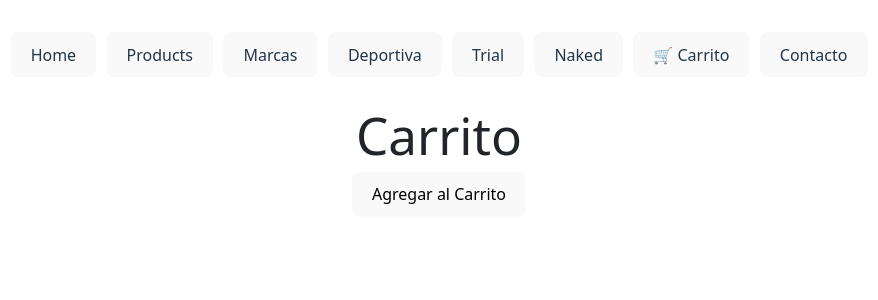
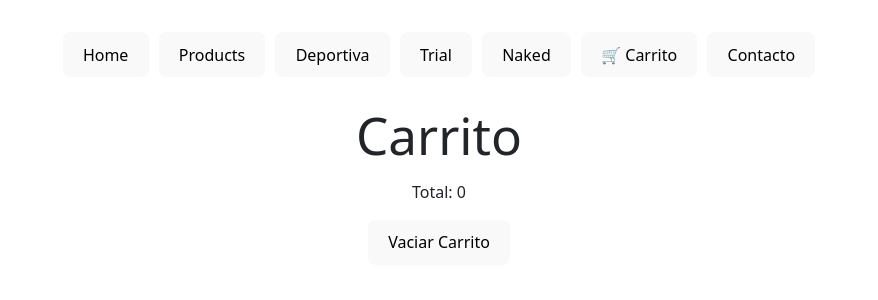
Before and after one commit to santisapee/Motohouse2.0, a React (Vite) app: page /cart in a window 1280 px wide. Shown: the top 300 px of the page, without its empty margins (201-1079 px from the left). Built offline with nearby package versions, Linux system fonts and the light colour scheme.

Commit message:
carrito update

```diff
--- a/src/components/ButtonComponnent.jsx
+++ b/src/components/ButtonComponnent.jsx
@@ -1,22 +1,38 @@
 import { useState } from "react";
 
-function ButtonComponnent({stock, isDisabled}) {
-    const misEstilos = {
-        backgroundColor:'red',
-    }
-
-
-    const [amount, setAmount] = useState(1);
+function ButtonComponnent({ stock, isDisabled, amount, setAmount }) {
+  const misEstilos = {
+    backgroundColor: "red",
+  };
 
   return (
-
-    !isDisabled &&(<div>Cantidad
-        <button className="menos" onClick={() => {amount > 1 && setAmount(amount-1)}} disabled={isDisabled} style={{misEstilos}}>-</button>
+    !isDisabled && (
+      <div>
+        Cantidad
+        <button
+          className="menos"
+          onClick={() => {
+            amount > 1 && setAmount(amount - 1);
+          }}
+          disabled={isDisabled}
+          style={{ misEstilos }}
+        >
+          -
+        </button>
         {amount}
-        <button className="mas" onClick={() => {amount < stock && setAmount(amount+1)}} disabled={isDisabled} style={{misEstilos}}>+</button>
-
-    </div>)
-  )
+        <button
+          className="mas"
+          onClick={() => {
+            amount < stock && setAmount(amount + 1);
+          }}
+          disabled={isDisabled}
+          style={{ misEstilos }}
+        >
+          +
+        </button>
+      </div>
+    )
+  );
 }
 
-export default ButtonComponnent
+export default ButtonComponnent;
--- a/src/components/cart/Carrito.jsx
+++ b/src/components/cart/Carrito.jsx
@@ -1,14 +1,42 @@
-import React from 'react';
+import React from "react";
+import { useContext } from "react";
+import { CartContext } from "../../context/CartContext";
 
 export default function Cart() {
-  const addToCart = (item) => {
-    console.log('Item agregado al carrito:', item);
-  };
+  const {
+    carrito,
+    vaciarCarrito,
+    precioTotal,
+    deleteProduct,
+    restarProduct,
+    sumarProduct,
+  } = useContext(CartContext);
 
+  console.log(carrito);
   return (
-    <div>
-      <h1>Carrito</h1>
-      <button onClick={() => addToCart({ id: 1, name: 'Producto ejemplo' })}>Agregar al Carrito</button>
-    </div>
+    <>
+      <div>
+        <h1>Carrito</h1>
+        <ul>
+          {carrito.map((prod) => (
+            <li key={prod.id}>
+              <img src={prod.image} alt={prod.title} />
+              <p>{prod.title}</p>
+              <p>{prod.price}</p>
+              <p>{prod.amount}</p>
+              <button onClick={() => deleteProduct(prod.id)}>Eliminar</button>
+              <button onClick={() => restarProduct(prod.id, prod.amount)}>
+                -
+              </button>
+              <button onClick={() => sumarProduct(prod.id, prod.amount)}>
+                +
+              </button>
+            </li>
+          ))}
+        </ul>
+        <p>Total: {precioTotal}</p>
+        <button onClick={vaciarCarrito}>Vaciar Carrito</button>
+      </div>
+    </>
   );
 }
--- a/src/components/navigation/NavBar.jsx
+++ b/src/components/navigation/NavBar.jsx
@@ -1,33 +1,39 @@
-import { Link } from 'react-router-dom';
+import { Link } from "react-router-dom";
 
 export default function NavBar() {
   return (
     <>
-      <div style={{ marginBottom: 30, display: 'flex', flexWrap:'wrap', justifyContent:'center', gap: 10, color: 'white' }}>
-        <button>
-          <Link to={'/'}>Home</Link>
-        </button>
-        <button>
-          <Link to={'/products'}>Products</Link>
-        </button>
-        <button>
-          <Link to={'/categories'}>Marcas</Link>
-        </button>
-        <button>
-          <Link to={'/categories/deportiva'}>Deportiva</Link>
-        </button>
-        <button>
-          <Link to={'/categories/trial'}>Trial</Link>
-        </button>
-        <button>
-          <Link to={'/categories/naked'}>Naked</Link>
-        </button>
-        <button>
-          <Link to={'/cart'}>🛒 Carrito</Link>
-        </button>
-        <button>
-          <Link to={'/contact'}>Contacto</Link>
-        </button>
+      <div
+        style={{
+          marginBottom: 30,
+          display: "flex",
+          flexWrap: "wrap",
+          justifyContent: "center",
+          gap: 10,
+          color: "white",
+        }}
+      >
+        <Link to={"/"}>
+          <button>Home</button>
+        </Link>
+        <Link to={"/products"}>
+          <button>Products</button>
+        </Link>
+        <Link to={"/categories/deportiva"}>
+          <button>Deportiva</button>
+        </Link>
+        <Link to={"/categories/trial"}>
+          <button>Trial</button>
+        </Link>
+        <Link to={"/categories/naked"}>
+          <button>Naked</button>
+        </Link>
+        <Link to={"/cart"}>
+          <button>🛒 Carrito</button>
+        </Link>
+        <Link to={"/contact"}>
+          <button>Contacto</button>
+        </Link>
       </div>
     </>
   );
--- a/src/components/product/ProductDetail.jsx
+++ b/src/components/product/ProductDetail.jsx
@@ -1,38 +1,33 @@
 import { useParams } from 'react-router-dom';
-import { useState, useEffect } from 'react';
-import { getProduct } from '../../asyncMock';
-import ButtonComponnent from '../ButtonComponnent';
+import { getProductsByCategory } from '../../asyncMock';
+import { useEffect, useState } from 'react';
+import SingleProduct from '../product/SingleProduct';
 
-export default function ProductDetail() {
-  const { prodId } = useParams();
-
-  const [product, setProduct] = useState({});
+export default function CategoriesComponent() {
+  const [products, setProducts] = useState([]);
+  const { categories } = useParams();
 
   useEffect(() => {
-    setProduct(getProduct(prodId));
-  }, [prodId]);
+    const fetchData = async () => {
+      try {
+        const response = await getProductsByCategory(categories);
+        setProducts(response);
+      } catch (error) {
+        console.error(error);
+      }
+    };
 
-  const [showMenu, setShowMenu] = useState(true);
-
-  const toggleMenu = ()=>{
-    setShowMenu((isShown) => !isShown);
-}
+    fetchData();
+  }, [categories]);
 
   return (
     <>
-      <div>
-        {/* <h1>{product.id}</h1> */}
-        <h3>{product.title}</h3>
-        <img src={product.image} alt={product.title} />
-        <p>{product.description}</p>
-        <p>{product.categories}</p>
-        <p>Precio $ {product.price}</p>
-        <ButtonComponnent stock={10} isDisabled={showMenu} />
-        <button onClick={toggleMenu}>Elegir cantidad</button>
-        <button>
-          Agregar al Carrito
-        </button>
-      </div>
+      <h1>Productos: {categories}</h1>
+      <ul style={{display: 'flex', flexWrap: 'wrap', flexDirection: 'row', justifyContent:'center',  gap: '10px'}}>
+        {products.map(product => (
+          <SingleProduct key={product.id} product={product} />
+        ))}
+      </ul>
     </>
   );
 }
--- a/src/components/product/SingleProduct.jsx
+++ b/src/components/product/SingleProduct.jsx
@@ -1,15 +1,30 @@
-import { useParams } from 'react-router-dom';
-import { useState, useEffect } from 'react';
-import { getProduct } from '../../asyncMock';
-import ButtonComponnent from '../ButtonComponnent';
+import { useParams } from "react-router-dom";
+import { useState, useEffect } from "react";
+import { getProduct } from "../../asyncMock";
+import ButtonComponnent from "../ButtonComponnent";
+import { CartContext } from "../../context/CartContext";
+import { useContext } from "react";
 
-export default function SingleProduct({product}) {
+export default function SingleProduct({ product }) {
+  const [showMenu, setShowMenu] = useState(true);
+  const [amount, setAmount] = useState(1);
+  const { carrito, setCarrito } = useContext(CartContext);
 
-  const [showMenu, setShowMenu] = useState(true);
+  const toggleMenu = () => {
+    setShowMenu((isShown) => !isShown);
+  };
 
-  const toggleMenu = ()=>{
-    setShowMenu((isShown) => !isShown);
-}
+  const handleAddToCart = () => {
+    let productToAdd = { ...product, amount };
+    let nuevoCarrito = [...carrito];
+    let index = carrito.findIndex((prod) => prod.id === product.id);
+    if (index === -1) {
+      nuevoCarrito.push(productToAdd);
+    } else {
+      nuevoCarrito[index].amount += amount;
+    }
+    setCarrito(nuevoCarrito);
+  };
 
   return (
     <>
@@ -19,11 +34,14 @@ export default function SingleProduct({product}) {
         <p>{product.description}</p>
         <p>{product.categories}</p>
         <p>Precio $ {product.price}</p>
-        <ButtonComponnent stock={10} isDisabled={showMenu} />
+        <ButtonComponnent
+          amount={amount}
+          setAmount={setAmount}
+          stock={10}
+          isDisabled={showMenu}
+        />
         <button onClick={toggleMenu}>Elegir cantidad</button>
-        <button>
-          Agregar al Carrito
-        </button>
+        <button onClick={handleAddToCart}>Agregar al Carrito</button>
       </div>
     </>
   );
--- a/src/context/CartContext.jsx
+++ b/src/context/CartContext.jsx
@@ -1,42 +1,50 @@
-/* eslint-disable react/prop-types */
 import { createContext, useState } from "react";
 
 export const CartContext = createContext();
 
 export function CartProvider({ children }) {
   const [carrito, setCarrito] = useState([]);
-
-  const cantidadEnCarrito = carrito.reduce(
-    (acc, prod) => acc + prod.quantity,
-    0
-  );
+  const cantidadEnCarrito = carrito.reduce((acc, prod) => acc + prod.amount, 0);
 
   const vaciarCarrito = () => {
     setCarrito([]);
   };
   const precioTotal = carrito.reduce(
-    (acc, prod) => acc + prod.quantity * prod.price,
+    (acc, prod) => acc + prod.amount * prod.price,
     0
   );
 
-  const deleteProduct = (id)=>{
-    setCarrito(carrito.filter(prod=>prod.id != id))
-  }
+  const deleteProduct = (id) => {
+    setCarrito(carrito.filter((prod) => prod.id != id));
+  };
+
+  const restarProduct = (id, amount) => {
+    const updatedData = carrito.map((obj) =>
+      obj.id === id ? { ...obj, amount: amount - 1 } : obj
+    );
+    setCarrito(updatedData);
+  };
+  const sumarProduct = (id, amount) => {
+    const updatedData = carrito.map((obj) =>
+      obj.id === id ? { ...obj, amount: amount + 1 } : obj
+    );
+    setCarrito(updatedData);
+  };
 
   return (
-    <div>
-    <h2>Carrito de compras</h2>
-    <p>Cantidad en carrito: {cantidadEnCarrito}</p>
-    <p>Precio total: ${precioTotal}</p>
-    <button onClick={vaciarCarrito}>Vaciar carrito</button>
-    <ul>
-      {carrito.map((producto) => (
-        <li key={producto.id}>
-          {producto.nombre} - Cantidad: {producto.quantity} - Precio: ${producto.price}
-          <button onClick={() => deleteProduct(producto.id)}>Eliminar</button>
-        </li>
-      ))}
-    </ul>
-  </div>
+    <CartContext.Provider
+      value={{
+        carrito,
+        setCarrito,
+        cantidadEnCarrito,
+        vaciarCarrito,
+        precioTotal,
+        deleteProduct,
+        restarProduct,
+        sumarProduct,
+      }}
+    >
+      {children}
+    </CartContext.Provider>
   );
 }
```
Also changed, not shown: src/App.jsx (+17 -11 lines), src/components/home/ItemListContainer.jsx (indentation only).
